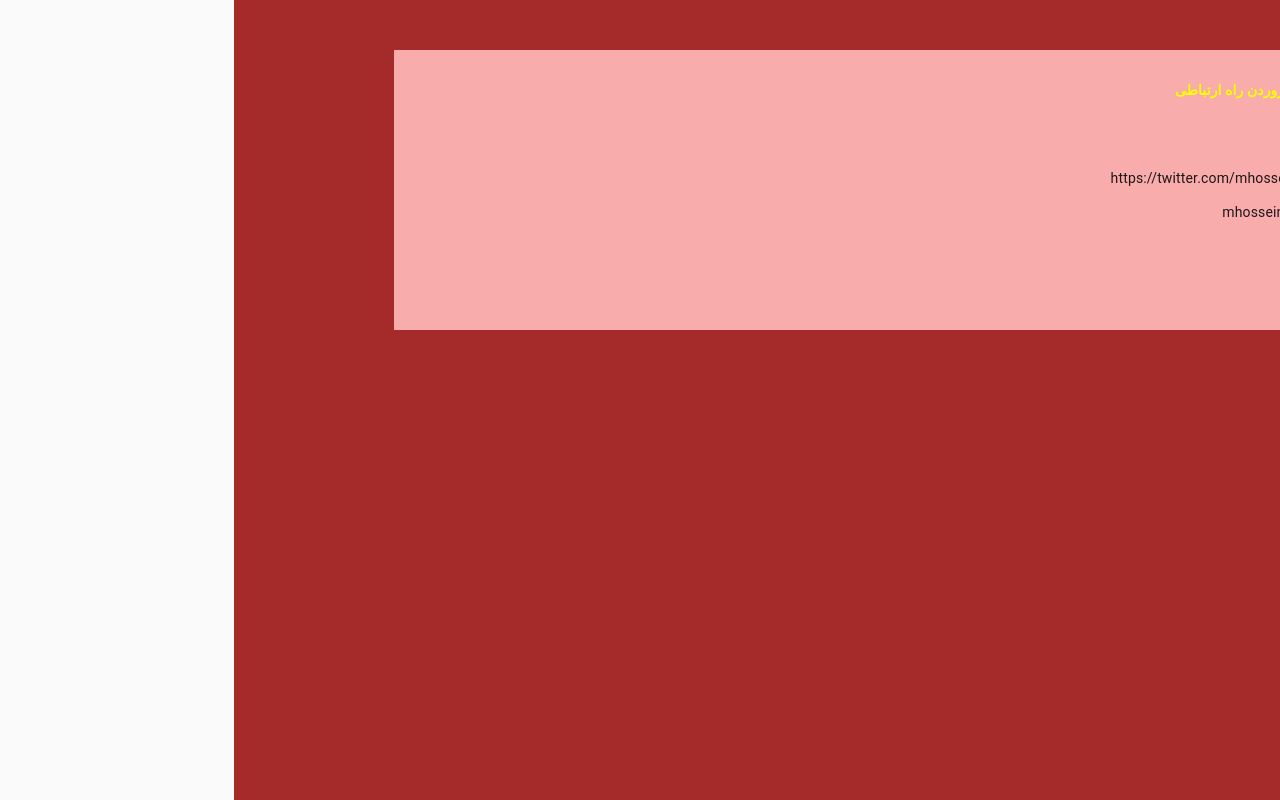
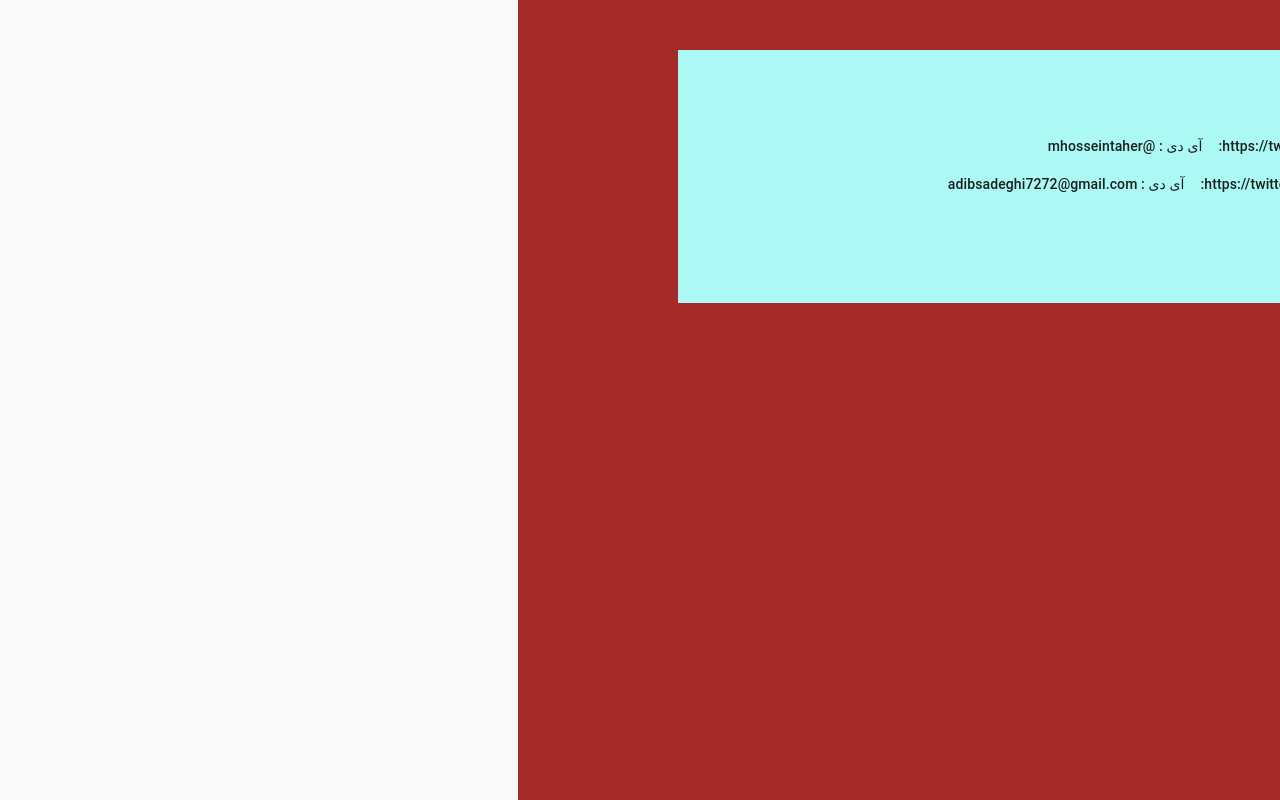
Before and after one commit to adibsadeghi1993/social-react-typescript, a React (Create React App) app: page / in a window 1280 px wide. Built offline with nearby package versions, Linux system fonts and the light colour scheme; data requests are answered from the project's data file; what jss-rtl would draw is missing.

Commit message:
background color was changed

```diff
--- a/db.json
+++ b/db.json
@@ -5,6 +5,12 @@
       "social_type": "twitter",
       "social_id": "@mhosseintaher",
       "social_link": "https://twitter.com/mhosseintaher"
+    },
+    {
+      "social_type": "instagram",
+      "social_link": "https://twitter.com/mhosseintahe",
+      "social_id": "adibsadeghi7272@gmail.com",
+      "id": "SVNXhCP"
     }
   ]
 }
--- a/src/App.css
+++ b/src/App.css
@@ -4,11 +4,11 @@
   padding-top: 50px;
 }
 .container{
-  background-color:#f8acac;
+  background-color:#acf8f4;
   padding: 30px 30px;
 }
 .MuiTypography-body1{
-color: red;
+color: rgb(138, 204, 212);
 font-size: 12px !important;
 margin-top: 5px !important;
 }
--- a/src/App.tsx
+++ b/src/App.tsx
@@ -48,7 +48,7 @@ export default function App() {
                 افزوردن راه ارتباطی
               </Typography>
             </Box>
-            <Box sx={{backgroundColor:"green",mt:2}}>
+            <Box sx={{backgroundColor:"yellowgreen",mt:2}}>
             <Collapse  in={isShow}>
             <AddNewSocial />
             </Collapse>
--- a/src/components/UserLinks.tsx
+++ b/src/components/UserLinks.tsx
@@ -1,3 +1,4 @@
+import { Box, Typography } from "@mui/material";
 import React, { useEffect } from "react";
 import { useDispatch } from "react-redux";
 import { useSelector } from "../hooks/useTypesSelector";
@@ -18,11 +19,11 @@ console.log(state)
   return <div>
       {state.socials && <div>
           { state.socials.map((item)=>{
-               return <div key={item.id}>
-                   <p>{item.social_type}</p>
-                   <p>{item.social_link}</p>
-                   <p>{item.social_id}</p>
-               </div>
+               return <Box sx={{display:"flex",mt:2}} key={item.id}>
+                   <Typography variant="subtitle2">راه ارتباطی : {item.social_type}</Typography>
+                   <Typography mr={2} variant="subtitle2"> لینک : {item.social_link}:</Typography>
+                   <Typography mr={2}  variant="subtitle2">آی دی : {item.social_id}</Typography>
+               </Box >
            })}
 
           </div>}
```
